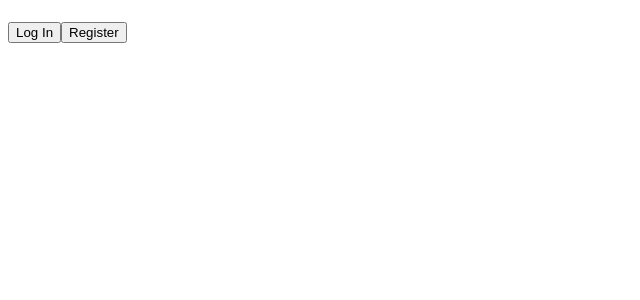
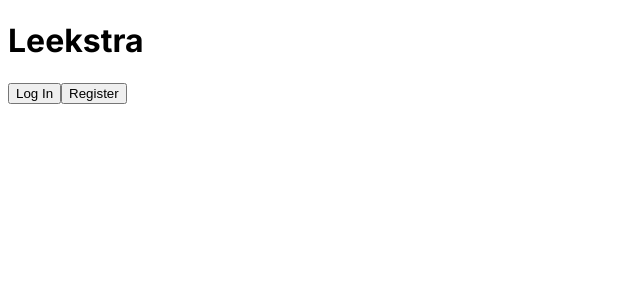
Before and after one commit to mmesomasaint/Leekstra, a Next.js app: page / in a window 1280 px wide. Shown: the top 300 px of the page, without its empty margins (0-640 px from the left). Built offline with nearby package versions, Linux system fonts and the light colour scheme.

Commit message:
Fix: Add the leekstra text

```diff
--- a/app/page.tsx
+++ b/app/page.tsx
@@ -5,7 +5,7 @@ export default function Home() {
   return (
     <main className='w-full min-h-screen flex flex-col justfiy-start items-stretch px-5'>
       <div className='border border-red-500 w-full flex justify-between items-center gap-10'>
-        <Header size='xl' />
+        <Header size='xl'>Leekstra</Header>
         <div className='flex justify-start items-center gap-5'>
           <Button reg>Log In</Button>
           <Button reg primary>
```
